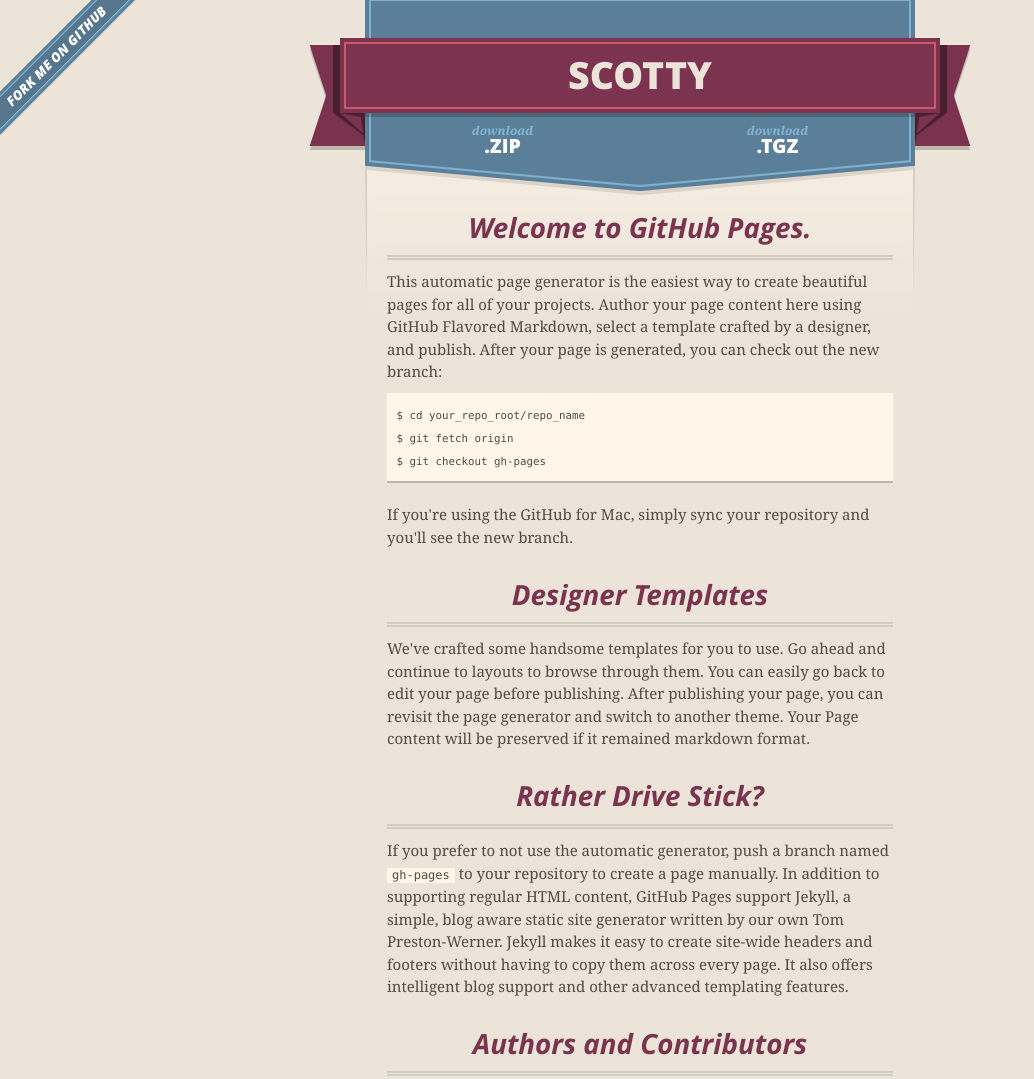
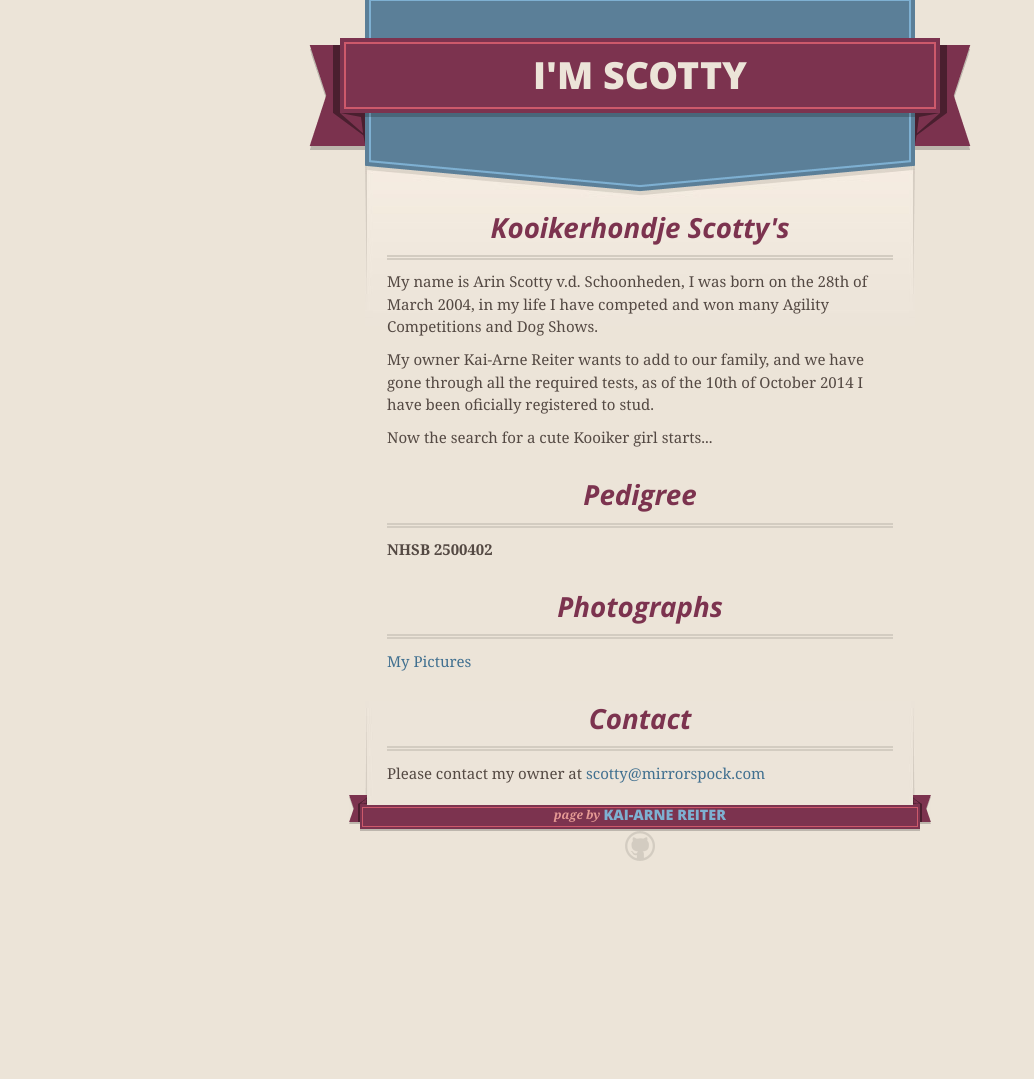
Before and after one commit to mirrorspock/Scotty, a plain HTML site: page index.html in a window 1280 px wide. Shown: the top 1079 px of the page, without its empty margins (0-1034 px from the left). After the commit the page ends 901 px from the top, so only its background shows below. Drawn offline with nearby package versions, Linux system fonts and the light colour scheme.

Commit message:
first edit

```diff
--- a/index.html
+++ b/index.html
@@ -21,13 +21,12 @@
   </head>
 
   <body>
-    <a id="forkme_banner" href="https://github.com/mirrorspock/Scotty">View on GitHub</a>
     <div class="shell">
 
       <header>
         <span class="ribbon-outer">
           <span class="ribbon-inner">
-            <h1>Scotty</h1>
+            <h1>I'm Scotty</h1>
             <h2></h2>
           </span>
           <span class="left-tail"></span>
@@ -37,7 +36,7 @@
 
       <section id="downloads">
         <span class="inner">
-          <a href="https://github.com/mirrorspock/Scotty/zipball/master" class="zip"><em>download</em> .ZIP</a><a href="https://github.com/mirrorspock/Scotty/tarball/master" class="tgz"><em>download</em> .TGZ</a>
+          <a href="https://github.com/mirrorspock/Scotty/zipball/master" class="zip"><em></em></a><a href="https://github.com/mirrorspock/Scotty/tarball/master" class="tgz"><em></em></a>
         </span>
       </section>
 
@@ -47,47 +46,40 @@
 
       <section id="main_content">
         <h3>
-<a name="welcome-to-github-pages" class="anchor" href="#welcome-to-github-pages"><span class="octicon octicon-link"></span></a>Welcome to GitHub Pages.</h3>
+<a name="welcome-to-github-pages" class="anchor" href="#welcome-to-github-pages"><span class="octicon octicon-link"></span></a>Kooikerhondje Scotty's</h3>
 
-<p>This automatic page generator is the easiest way to create beautiful pages for all of your projects. Author your page content here using GitHub Flavored Markdown, select a template crafted by a designer, and publish. After your page is generated, you can check out the new branch:</p>
+<p>My name is Arin Scotty v.d. Schoonheden, I was born on the 28th of March 2004, in my life I have competed and won many Agility Competitions and Dog Shows.</p>
+<p>My owner Kai-Arne Reiter wants to add to our family, and we have gone through all the required tests, as of the 10th of October 2014 I have been oficially registered to stud.</p>
 
-<pre><code>$ cd your_repo_root/repo_name
-$ git fetch origin
-$ git checkout gh-pages
-</code></pre>
 
-<p>If you're using the GitHub for Mac, simply sync your repository and you'll see the new branch.</p>
+<p>Now the search for a cute Kooiker girl starts...</p>
 
 <h3>
-<a name="designer-templates" class="anchor" href="#designer-templates"><span class="octicon octicon-link"></span></a>Designer Templates</h3>
+<a name="pedigree" class="anchor" href="#pedigree"><span class="octicon octicon-link"></span></a>Pedigree</h3>
 
-<p>We've crafted some handsome templates for you to use. Go ahead and continue to layouts to browse through them. You can easily go back to edit your page before publishing. After publishing your page, you can revisit the page generator and switch to another theme. Your Page content will be preserved if it remained markdown format.</p>
+<p><strong>NHSB 2500402</strong></p>
 
 <h3>
-<a name="rather-drive-stick" class="anchor" href="#rather-drive-stick"><span class="octicon octicon-link"></span></a>Rather Drive Stick?</h3>
+<a name="photographs" class="anchor" href="#photographs"><span class="octicon octicon-link"></span></a>Photographs</h3>
 
-<p>If you prefer to not use the automatic generator, push a branch named <code>gh-pages</code> to your repository to create a page manually. In addition to supporting regular HTML content, GitHub Pages support Jekyll, a simple, blog aware static site generator written by our own Tom Preston-Werner. Jekyll makes it easy to create site-wide headers and footers without having to copy them across every page. It also offers intelligent blog support and other advanced templating features.</p>
+<p><a href="http://fb.me/kooikerscotty">My Pictures</a></p>
 
 <h3>
-<a name="authors-and-contributors" class="anchor" href="#authors-and-contributors"><span class="octicon octicon-link"></span></a>Authors and Contributors</h3>
+<a name="contact" class="anchor" href="#contact"><span class="octicon octicon-link"></span></a>Contact</h3>
 
-<p>You can <a href="https://github.com/blog/821" class="user-mention">@mention</a> a GitHub username to generate a link to their profile. The resulting <code>&lt;a&gt;</code> element will link to the contributor's GitHub Profile. For example: In 2007, Chris Wanstrath (<a href="https://github.com/defunkt" class="user-mention">@defunkt</a>), PJ Hyett (<a href="https://github.com/pjhyett" class="user-mention">@pjhyett</a>), and Tom Preston-Werner (<a href="https://github.com/mojombo" class="user-mention">@mojombo</a>) founded GitHub.</p>
+<p>Please contact my owner at <a href="mailto:scotty@mirrorspock.com">scotty@mirrorspock.com</a></p>
+      </section>
 
-<h3>
-<a name="support-or-contact" class="anchor" href="#support-or-contact"><span class="octicon octicon-link"></span></a>Support or Contact</h3>
 
-<p>Having trouble with Pages? Check out the documentation at <a href="http://help.github.com/pages">http://help.github.com/pages</a> or contact <a href="mailto:support@github.com">support@github.com</a> and we’ll help you sort it out.</p>
-      </section>
 
       <footer>
         <span class="ribbon-outer">
           <span class="ribbon-inner">
-            <p>this project by <a href="https://github.com/mirrorspock">mirrorspock</a> can be found on <a href="https://github.com/mirrorspock/Scotty">GitHub</a></p>
+            <p>page by <a href="https://github.com/mirrorspock">Kai-Arne Reiter</a></p>
           </span>
           <span class="left-tail"></span>
           <span class="right-tail"></span>
         </span>
-        <p>Generated with <a href="http://pages.github.com">GitHub Pages</a> using Merlot</p>
         <span class="octocat"></span>
       </footer>
 
```
